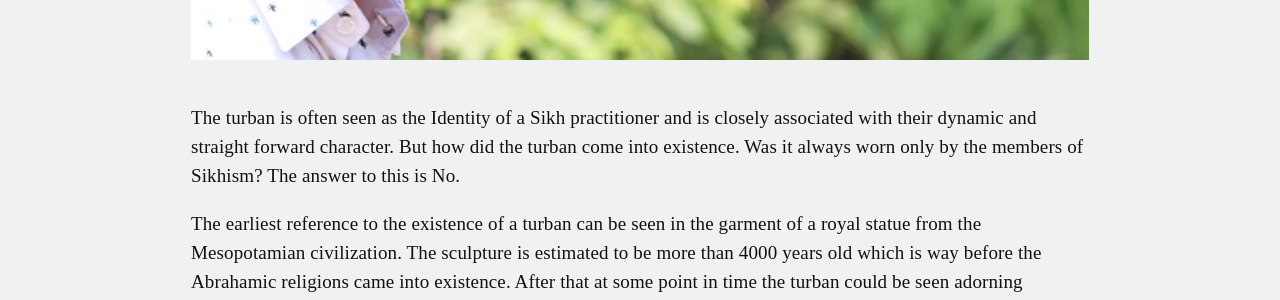
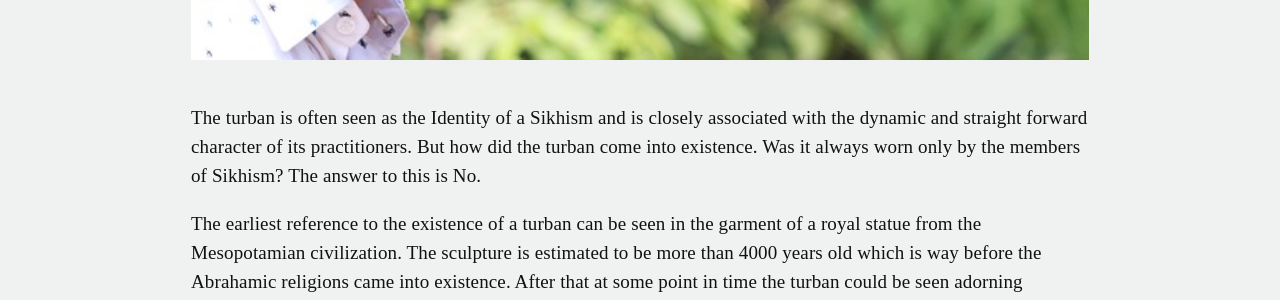
Before and after one commit to sherlifelix/blog, a Jekyll site: the page built from _posts/2019-02-19-brief-history-of-the-iconic-turban-and-its-association-with-sikhism.md, in a window 1280 px wide. Shown: the part 905-1205 px from the top of the page. Built offline with Jekyll 4.4.1, drawn with Linux system fonts in a browser that asks for light colours; comment, search, counter and statistics services are not loaded.

Commit message:
Update 2019-02-19-brief-history-of-the-iconic-turban-and-its-association-with-sikhism.md

```diff
--- a/_posts/2019-02-19-brief-history-of-the-iconic-turban-and-its-association-with-sikhism.md
+++ b/_posts/2019-02-19-brief-history-of-the-iconic-turban-and-its-association-with-sikhism.md
@@ -5,15 +5,15 @@ author_name: sachin
 published: true
 title: Brief History of the Iconic Turban and its association with Sikhism
 description: >-
-  The turban is often seen as the Identity of a Sikh practitioner and is closely
-  associated with their dynamic and straight forward character.....
+  The turban is often seen as the Identity of a Sikhism and is closely
+  associated......
 keywords: 'History of the turban, Sikhism and turban, '
 blog_category: Lifestyle
 thumbnail: /assets/img/Lifestyleindian-3263222_640.jpg
 ---
 ![Lifestyleindian-3263222_640.jpg]({{site.baseurl}}/assets/img/Lifestyleindian-3263222_640.jpg)
 
-The turban is often seen as the Identity of a Sikh practitioner and is closely associated with their dynamic and straight forward character. But how did the turban come into existence. Was it always worn only by the members of Sikhism? The answer to this is No.
+The turban is often seen as the Identity of a Sikhism and is closely associated with the dynamic and straight forward character of its practitioners. But how did the turban come into existence. Was it always worn only by the members of Sikhism? The answer to this is No.
 
 The earliest reference to the existence of a turban can be seen in the garment of a royal statue from the Mesopotamian civilization. The sculpture is estimated to be more than 4000 years old which is way before the Abrahamic religions came into existence. After that at some point in time the turban could be seen adorning members of almost of all major religions namely Christianity, Islam and Jewism. While we do not know the reason or timeline of when this practice was stopped by the followers of [Abrahamic religions](https://en.wikipedia.org/wiki/Abrahamic_religions), we do know how the turban took its current form with the Sikhs.
 
```
